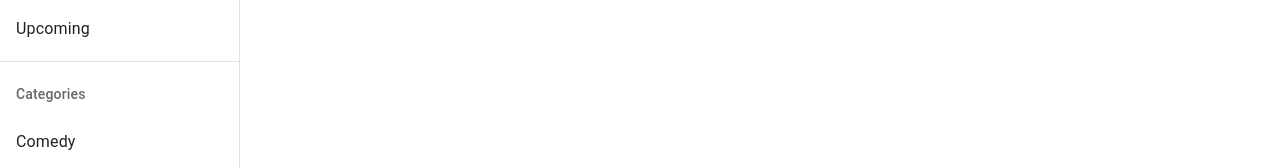
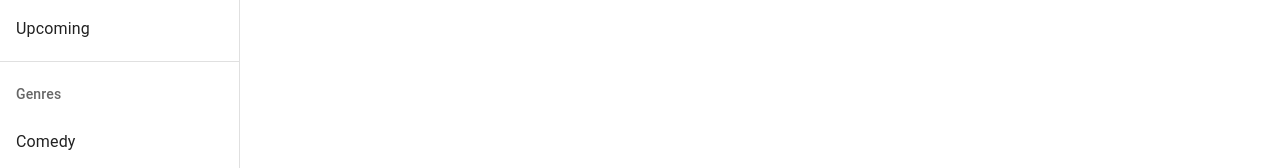
Before and after one commit to dayo4/movlib-ai, a React (Create React App) app: page / in a window 1280 px wide. Shown: the part 321-489 px from the top of the page. Built offline with nearby package versions, Linux system fonts and the light colour scheme; the HTML template or start-up script is replaced by a standard one.

Commit message:
Slight Update to NavBar and Completed Sidebar with mobile responsiveness aswell

```diff
--- a/src/components/NavBar/NavBar.jsx
+++ b/src/components/NavBar/NavBar.jsx
@@ -37,7 +37,7 @@ const NavBar = () => {
                             color="inherit"
                             edge="start"
                             style={{ outline: "none" }}
-                            onClick={() => {}}
+                            onClick={()=>setMobileOpen((prevMobileOpen)=> !prevMobileOpen)}
                             className={classes.menuButton}
                         >
                             <Menu />
@@ -87,6 +87,7 @@ const NavBar = () => {
                             variant="temporary"
                             anchor="right"
                             open={mobileOpen}
+                            onClose={()=>setMobileOpen((prevMobileOpen)=> !prevMobileOpen)}
                             classes={{ paper: classes.drawerPaper }}
                             ModalProps={{ keepMounted: true }}
                         >
--- a/src/components/Sidebar/Sidebar.jsx
+++ b/src/components/Sidebar/Sidebar.jsx
@@ -62,7 +62,7 @@ const Sidebar = ({ setMobileOpen }) => {
             </List>
             <Divider />
             <List>
-                <ListSubheader>Categories</ListSubheader>
+                <ListSubheader>Genres</ListSubheader>
                 {demoCategories.map(({ label, value }) => (
                     <Link key={value} className={classes.links} to="/">
                         <ListItem button onClick={() => {}}>
```
